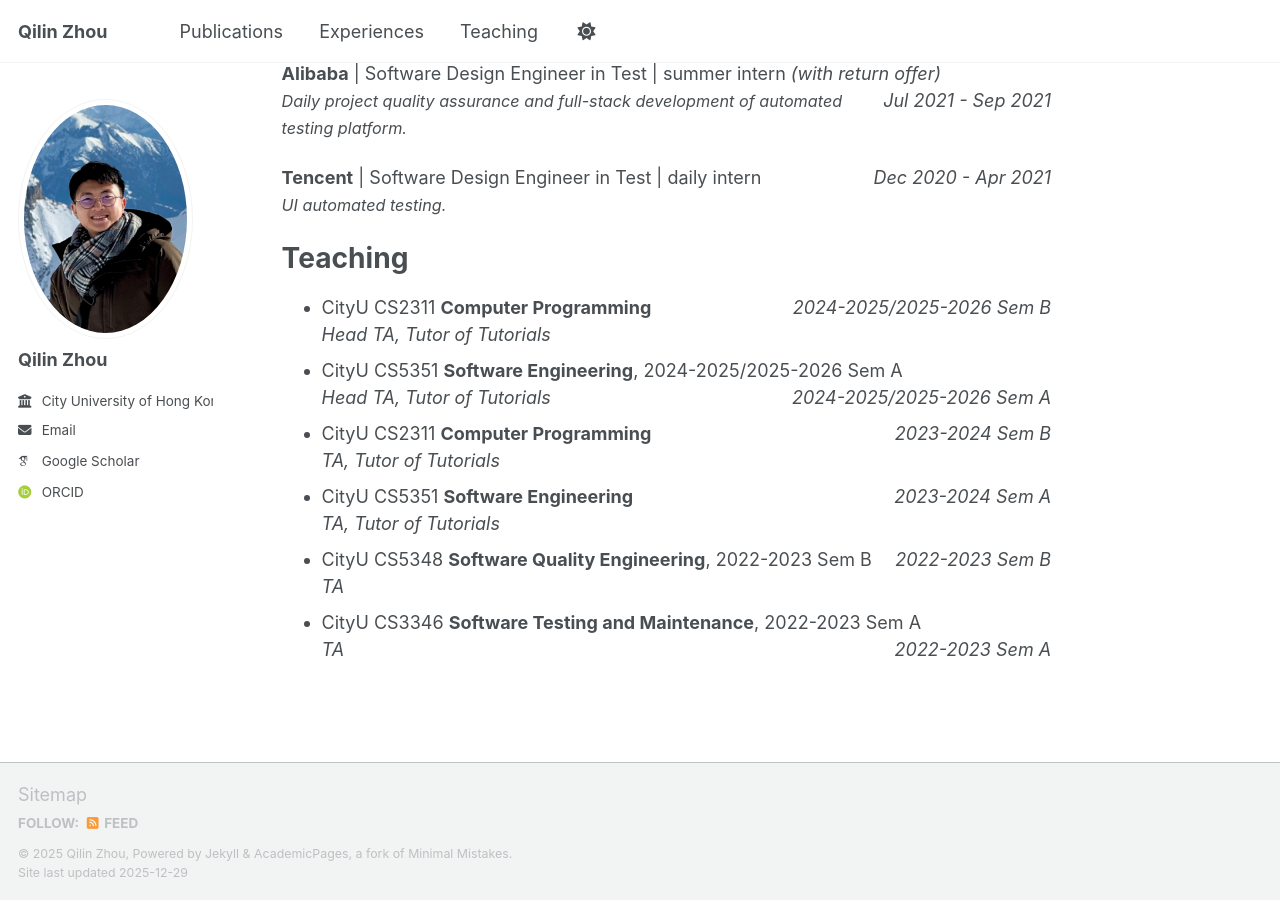
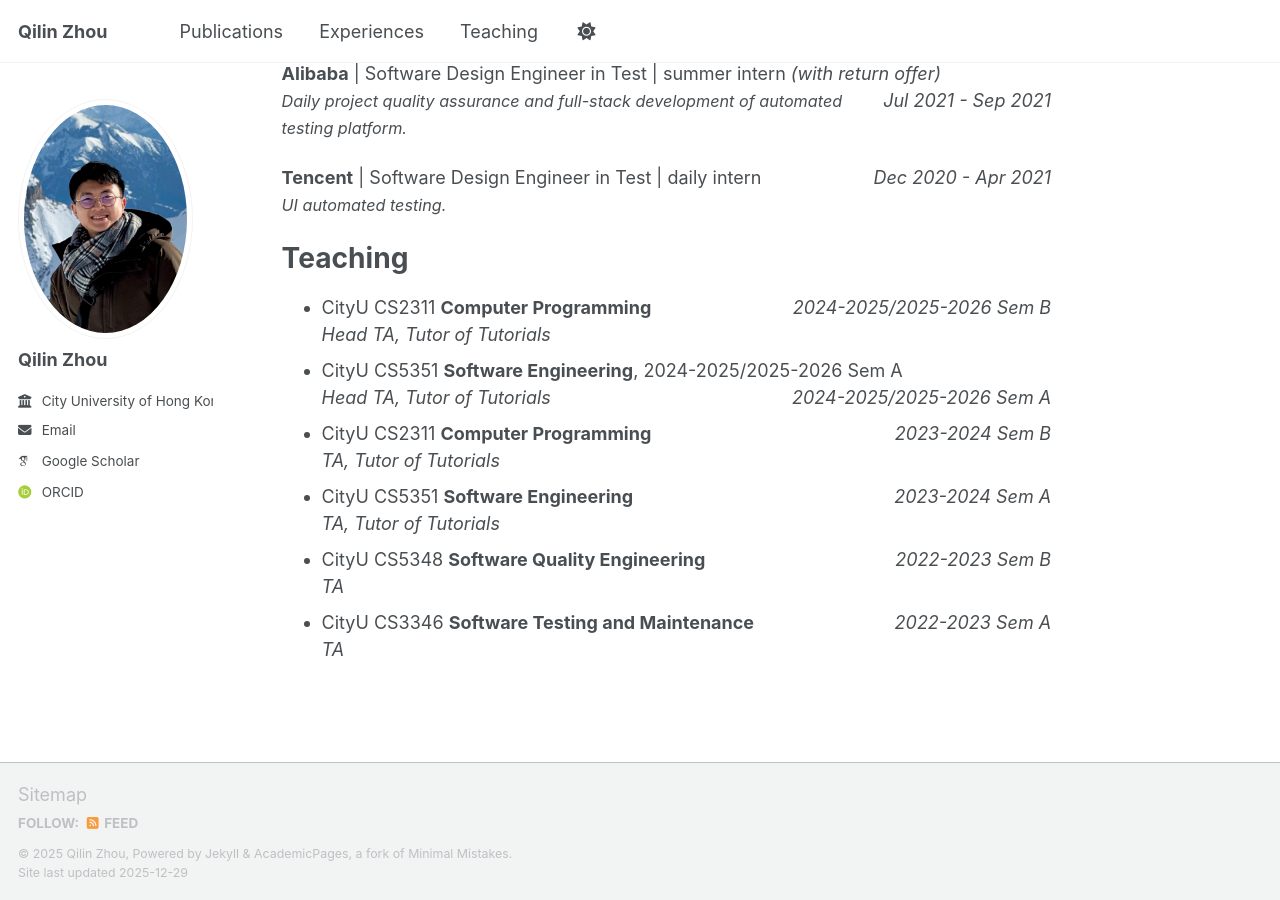
Before and after one commit to qilin-zhou/qilin-zhou.github.io, a Jekyll site: the page built from _pages/about.md, in a window 1280 px wide and 900 px high, scrolled down 1697 px. Built offline with Jekyll 4.4.1, drawn with Linux system fonts in a browser that asks for light colours; some web fonts are replaced; a script bundle is joined from its source files by our own code; library files that are not in the unit come from our copies.

Commit message:
Update about.md

```diff
--- a/_pages/about.md
+++ b/_pages/about.md
@@ -61,7 +61,7 @@ Experiences
 
 Teaching
 ======
-- CityU CS2311 **Computer Programming** <span style="float: right; font-style: italic;">2024-2025/2025-2026 Sem B  </span>
+- CityU CS2311 **Computer Programming** <span style="float: right; font-style: italic;"> 2024-2025/2025-2026 Sem B  </span>
   <i>Head TA, Tutor of Tutorials</i>
 - CityU CS5351 **Software Engineering**, 2024-2025/2025-2026 Sem A <span style="float: right; font-style: italic;">2024-2025/2025-2026 Sem A  </span>
   <i>Head TA, Tutor of Tutorials</i>
@@ -69,7 +69,7 @@ Teaching
   <i>TA, Tutor of Tutorials</i>
 - CityU CS5351 **Software Engineering**<span style="float: right; font-style: italic;"> 2023-2024 Sem A  </span>
   <i>TA, Tutor of Tutorials</i>
-- CityU CS5348 **Software Quality Engineering**, 2022-2023 Sem B <span style="float: right; font-style: italic;">2022-2023 Sem B  </span>
+- CityU CS5348 **Software Quality Engineering** <span style="float: right; font-style: italic;">2022-2023 Sem B  </span>
   <i>TA</i>
-- CityU CS3346 **Software Testing and Maintenance**, 2022-2023 Sem A <span style="float: right; font-style: italic;">2022-2023 Sem A  </span>
+- CityU CS3346 **Software Testing and Maintenance** <span style="float: right; font-style: italic;">2022-2023 Sem A  </span>
   <i>TA</i>
```
